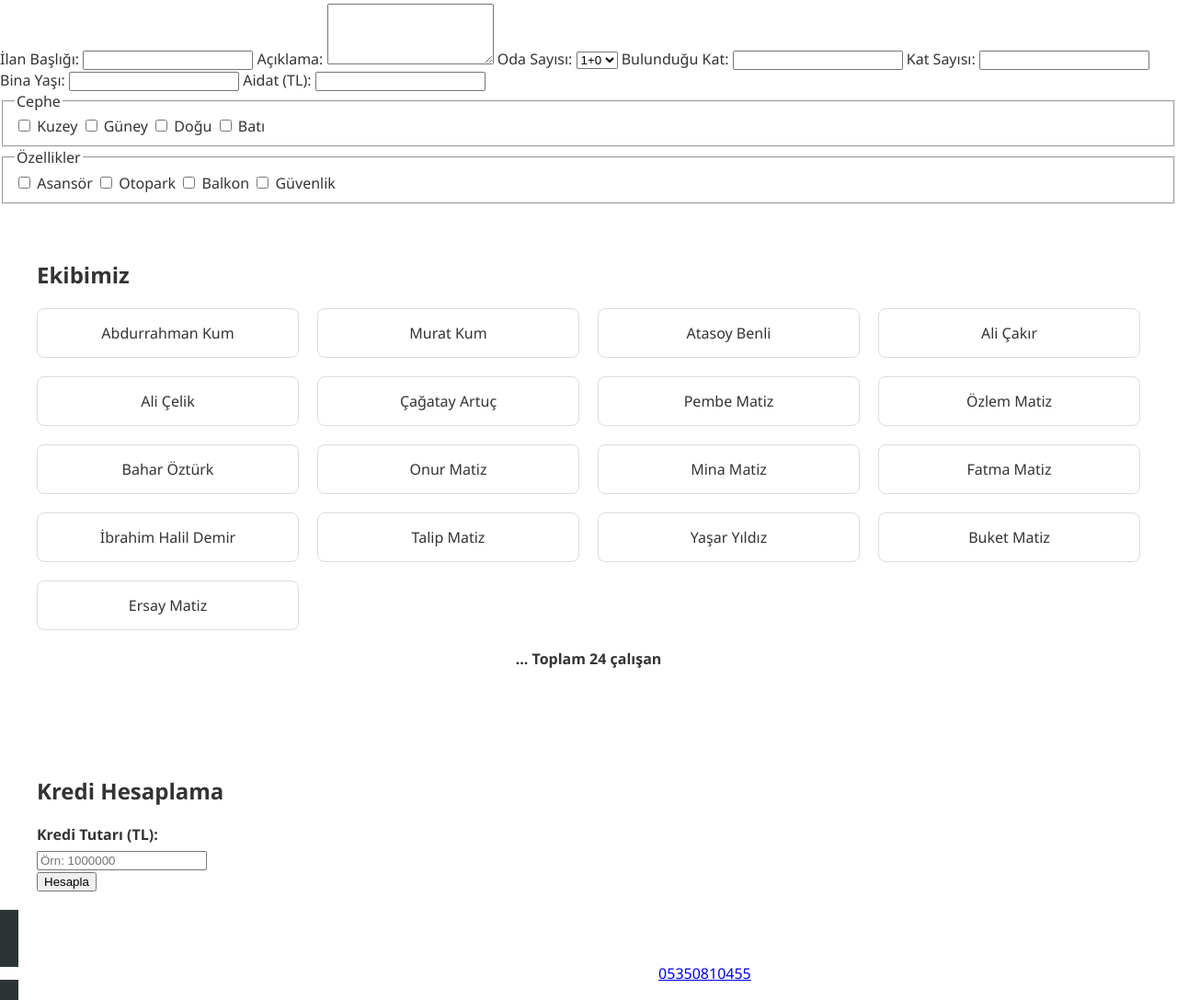
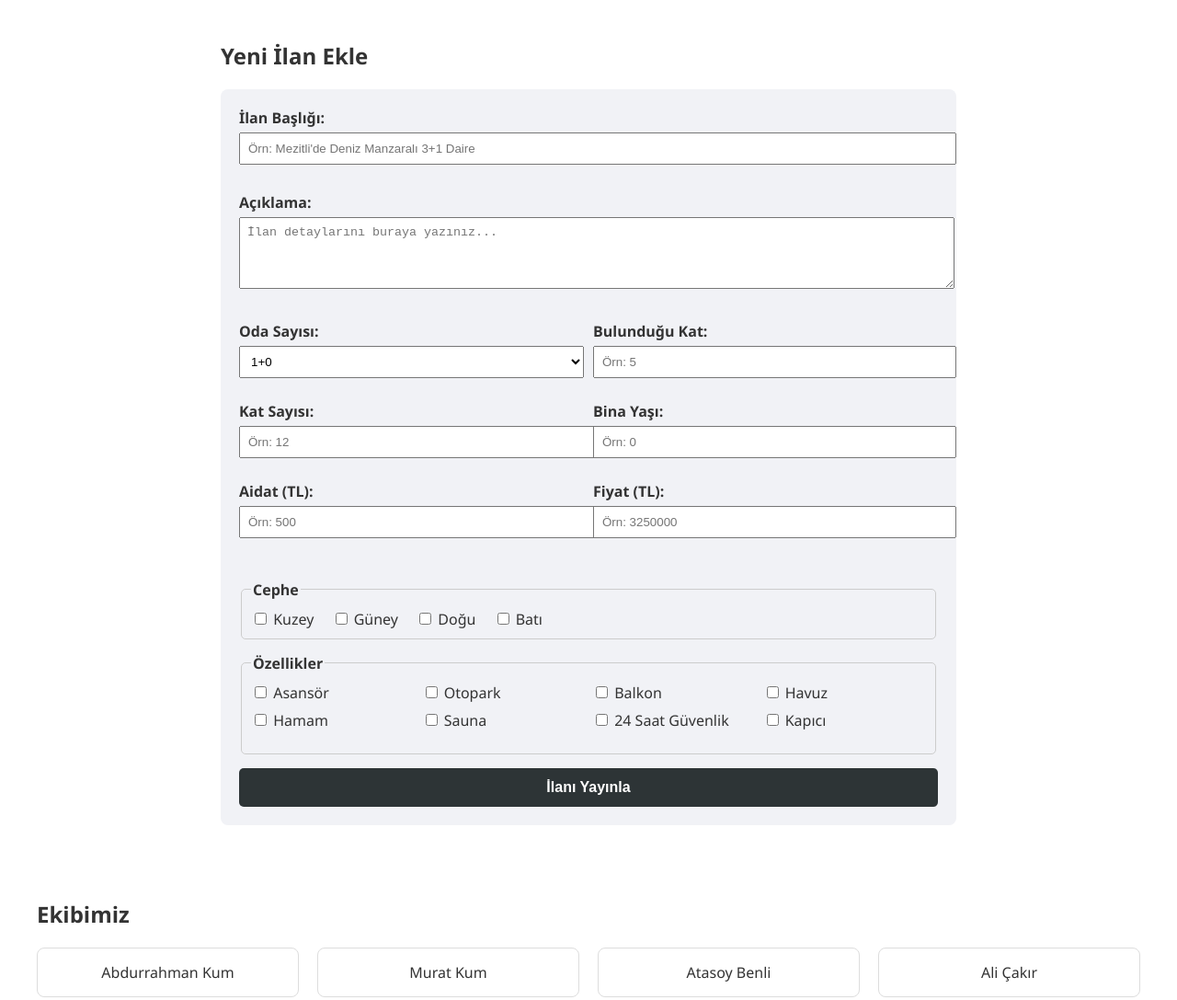
Before and after one commit to MatizGayrimenkul/MAT-Z-GAYR-MENKUL, a plain HTML site: page index.html in a window 1280 px wide. Shown: the part 2432-3519 px from the top of the page at 92% size. Drawn offline with Linux system fonts and the light colour scheme.

Commit message:
Update index.html

```diff
--- a/index.html
+++ b/index.html
@@ -119,56 +119,88 @@ Tarayıcınız video etiketini desteklemiyor.
 </div>
 </div>
 </section>
-<label for="baslik">İlan Başlığı:</label>
-<input type="text" id="baslik" name="baslik" required>
+<section id="ilan-ekle" style="padding: 20px; max-width: 800px; margin: auto;">
+  <h2>Yeni İlan Ekle</h2>
+  <form action="https://formspree.io/f/YOUR_FORM_ID" method="POST" style="display: flex; flex-direction: column; gap: 15px;">
 
-<label for="aciklama">Açıklama:</label>
-<textarea id="aciklama" name="aciklama" rows="4"></textarea>
+    <div>
+      <label for="baslik"><strong>İlan Başlığı:</strong></label><br>
+      <input type="text" id="baslik" name="baslik" placeholder="Örn: Mezitli'de Deniz Manzaralı 3+1 Daire" required style="width: 100%; padding: 8px; margin-top: 5px;">
+    </div>
 
-<label for="oda_sayisi">Oda Sayısı:</label>
-<select id="oda_sayisi" name="oda_sayisi">
+    <div>
+      <label for="aciklama"><strong>Açıklama:</strong></label><br>
+      <textarea id="aciklama" name="aciklama" rows="4" placeholder="İlan detaylarını buraya yazınız..." required style="width: 100%; padding: 8px; margin-top: 5px;"></textarea>
+    </div>
+
+    <div style="display: grid; grid-template-columns: 1fr 1fr; gap: 10px;">
+      <div>
+        <label for="oda_sayisi"><strong>Oda Sayısı:</strong></label><br>
+        <select id="oda_sayisi" name="oda_sayisi" style="width: 100%; padding: 8px; margin-top: 5px;">
           <option value="1+0">1+0</option>
           <option value="1+1">1+1</option>
           <option value="2+1">2+1</option>
           <option value="3+1">3+1</option>
           <option value="4+1">4+1</option>
+          <option value="5+1">5+1 ve üzeri</option>
         </select>
+      </div>
 
-<label for="kat">Bulunduğu Kat:</label>
-<input type="number" id="kat" name="kat">
+      <div>
+        <label for="bulundugu_kat"><strong>Bulunduğu Kat:</strong></label><br>
+        <input type="number" id="bulundugu_kat" name="bulundugu_kat" placeholder="Örn: 5" required style="width: 100%; padding: 8px; margin-top: 5px;">
+      </div>
 
-<label for="kat_sayisi">Kat Sayısı:</label>
-<input type="number" id="kat_sayisi" name="kat_sayisi">
+      <div>
+        <label for="kat_sayisi"><strong>Kat Sayısı:</strong></label><br>
+        <input type="number" id="kat_sayisi" name="kat_sayisi" placeholder="Örn: 12" required style="width: 100%; padding: 8px; margin-top: 5px;">
+      </div>
 
-<label for="bina_yasi">Bina Yaşı:</label>
-<input type="number" id="bina_yasi" name="bina_yasi">
+      <div>
+        <label for="bina_yasi"><strong>Bina Yaşı:</strong></label><br>
+        <input type="number" id="bina_yasi" name="bina_yasi" placeholder="Örn: 0" style="width: 100%; padding: 8px; margin-top: 5px;">
+      </div>
 
-<label for="aidat">Aidat (TL):</label>
-<input type="number" id="aidat" name="aidat">
+      <div>
+        <label for="aidat"><strong>Aidat (TL):</strong></label><br>
+        <input type="number" id="aidat" name="aidat" placeholder="Örn: 500" style="width: 100%; padding: 8px; margin-top: 5px;">
+      </div>
 
-<fieldset>
-    <legend>Cephe</legend>
-    <input type="checkbox" id="kuzey" name="cephe" value="Kuzey">
-    <label for="kuzey">Kuzey</label>
-    <input type="checkbox" id="guney" name="cephe" value="Güney">
-    <label for="guney">Güney</label>
-    <input type="checkbox" id="dogu" name="cephe" value="Doğu">
-    <label for="dogu">Doğu</label>
-    <input type="checkbox" id="bati" name="cephe" value="Batı">
-    <label for="bati">Batı</label>
+      <div>
+        <label for="fiyat"><strong>Fiyat (TL):</strong></label><br>
+        <input type="number" id="fiyat" name="fiyat" placeholder="Örn: 3250000" required style="width: 100%; padding: 8px; margin-top: 5px;">
+      </div>
+    </div>
+
+    <fieldset style="padding: 10px; border: 1px solid #ccc; border-radius: 5px;">
+      <legend><strong>Cephe</strong></legend>
+      <label style="margin-right: 15px;"><input type="checkbox" name="cephe" value="Kuzey"> Kuzey</label>
+      <label style="margin-right: 15px;"><input type="checkbox" name="cephe" value="Güney"> Güney</label>
+      <label style="margin-right: 15px;"><input type="checkbox" name="cephe" value="Doğu"> Doğu</label>
+      <label><input type="checkbox" name="cephe" value="Batı"> Batı</label>
     </fieldset>
 
-<fieldset>
-    <legend>Özellikler</legend>
-    <input type="checkbox" id="asansor" name="ozellik" value="Asansör">
-    <label for="asansor">Asansör</label>
-    <input type="checkbox" id="otopark" name="ozellik" value="Otopark">
-    <label for="otopark">Otopark</label>
-    <input type="checkbox" id="balkon" name="ozellik" value="Balkon">
-    <label for="balkon">Balkon</label>
-    <input type="checkbox" id="guvenlik" name="ozellik" value="Güvenlik">
-    <label for="guvenlik">Güvenlik</label>
+    <fieldset style="padding: 10px; border: 1px solid #ccc; border-radius: 5px;">
+      <legend><strong>Özellikler</strong></legend>
+      <div style="display: grid; grid-template-columns: repeat(auto-fill, minmax(150px, 1fr)); gap: 8px;">
+        <label><input type="checkbox" name="ozellikler" value="Asansör"> Asansör</label>
+        <label><input type="checkbox" name="ozellikler" value="Otopark"> Otopark</label>
+        <label><input type="checkbox" name="ozellikler" value="Balkon"> Balkon</label>
+        <label><input type="checkbox" name="ozellikler" value="Havuz"> Havuz</label>
+        <label><input type="checkbox" name="ozellikler" value="Hamam"> Hamam</label>
+        <label><input type="checkbox" name="ozellikler" value="Sauna"> Sauna</label>
+        <label><input type="checkbox" name="ozellikler" value="24 Saat Güvenlik"> 24 Saat Güvenlik</label>
+        <label><input type="checkbox" name="ozellikler" value="Kapıcı"> Kapıcı</label>
+      </div>
     </fieldset>
+
+    <button type="submit" style="background-color: #2d3436; color: white; padding: 12px; border: none; border-radius: 5px; font-size: 16px; cursor: pointer; font-weight: bold;">
+      İlanı Yayınla
+    </button>
+
+  </form>
+</section>
+
 
 <section id="takim">
 <h2>Ekibimiz</h2>
@@ -202,7 +234,10 @@ Tarayıcınız video etiketini desteklemiyor.
 <button onclick="alert('Hesaplama yapıldı.')">Hesapla</button>
 </section>
 <altbilgi>
- <p>Matiz Gayrimenkul - Mersin | Tel: <a href="tel:+905350810455">05350810455</a></p>
+ <footer style="text-align: center; padding: 20px; background-color: #f8f9fa; margin-top: 30px;">
+  <p><strong>Matiz Gayrimenkul - Mersin</strong> | <strong>İletişim:</strong> <a href="tel:+905350810455" style="text-decoration: none; color: #e67e22; font-weight: bold;">0535 081 04 55</a></p>
+ </footer>
+
 </a></p>
 </altbilgi>
 </body>
```
Lines whose indentation alone changed are shown as unchanged.
